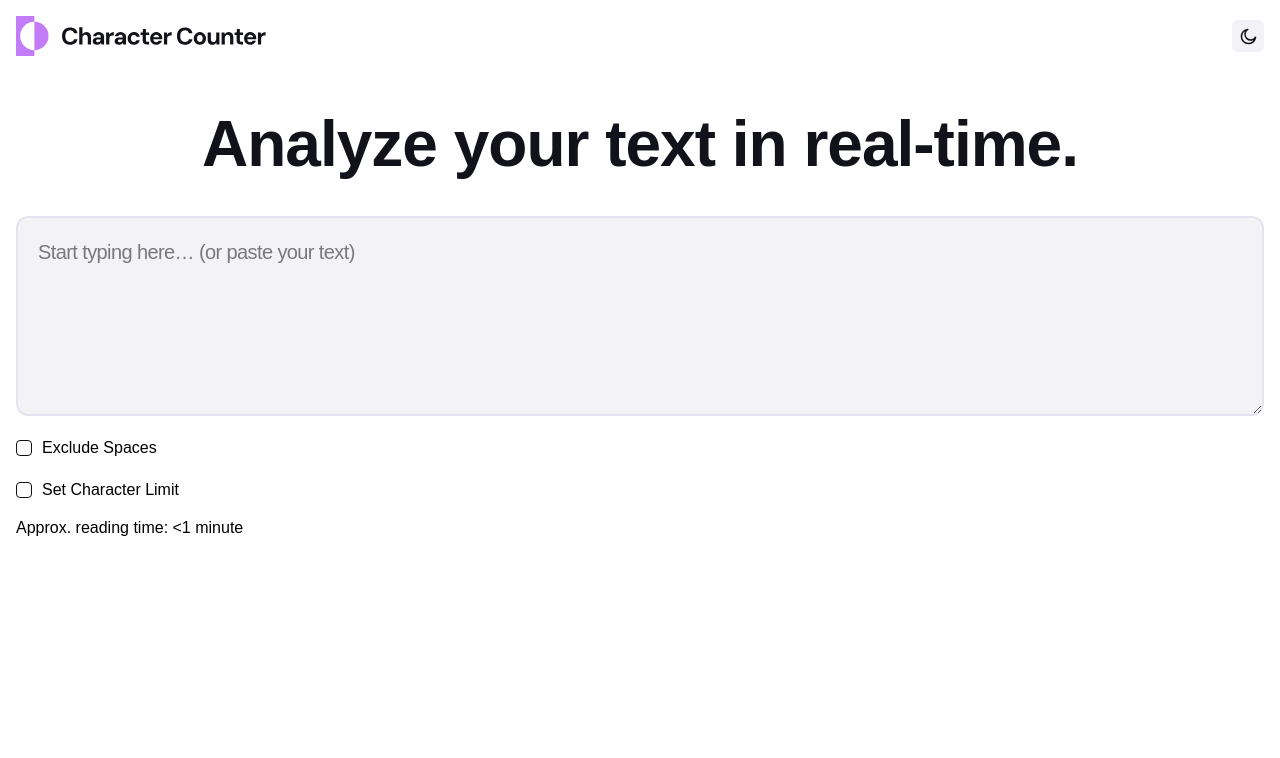
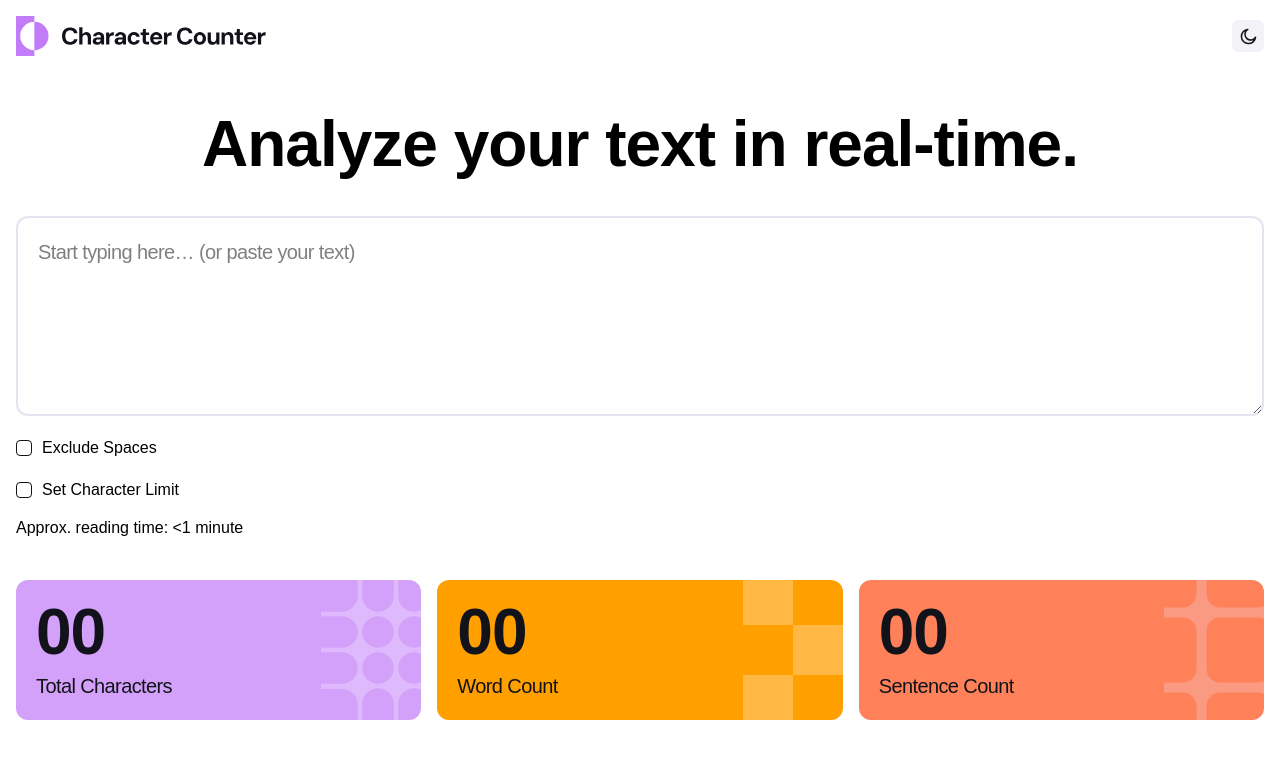
Before and after one commit to Rocabor/Frontend-Monorepo, a Vue app: page / in a window 1280 px wide. Shown: the top 758 px of the page. Built offline with nearby package versions, Linux system fonts and the light colour scheme.

Commit message:
feat: add Stats component with character, word, and sentence counts

```diff
--- a/src/App.vue
+++ b/src/App.vue
@@ -2,10 +2,12 @@
 import { MyFooter } from '@packages/ui';
 import Header from './components/Header.vue';
 import Main from './components/Main.vue';
+import Stats from './components/Stats.vue';
 
 </script>
 
 <template>
   <Header/>
   <Main/>
+
 </template>
--- a/src/components/Main.vue
+++ b/src/components/Main.vue
@@ -1,5 +1,6 @@
 <script setup>
-import { ref, computed } from 'vue';
+import { ref, computed } from 'vue'; // Se eliminó Static
+import Stats from './Stats.vue';
 
 const showCharLimit = ref(false);
 const text = ref('');
@@ -12,61 +13,80 @@ const isOverLimit = computed(() => {
   if (!showCharLimit.value || !charLimit.value) return false;
   return effectiveText.value.length > parseInt(charLimit.value);
 });
+
+// Propiedad computada para contar caracteres
+const totalChar = computed(() => effectiveText.value.length);
+
+// Propiedad computada para contar palabras
+const wordCount = computed(() => {
+  const trimmedText = text.value.trim();
+  if (!trimmedText) return 0;
+  return trimmedText.split(/\s+/).length;
+});
+
+// Propiedad computada para contar oraciones
+const sentCount = computed(() => {
+  const trimmedText = text.value.trim();
+  if (!trimmedText) return 0;
+  const sentences = trimmedText.split(/[.!?]+/).filter(Boolean);
+  return sentences.length;
+});
 </script>
 
 <template>
   <main class="space-y-10">
-    <!--* Title Container -->
     <header class="my-10 px-4">
       <h1 class="text-preset-1 text-center dark:text-neutral-100">Analyze your text in real-time.</h1>
     </header>
 
-    <!--* Main Container -->
     <section class="px-4">
-      <!--* Textarea wrapper -->
       <label for="text-input" class="sr-only">your text</label>
       <div class="mb-4 flex flex-col gap-3">
         <textarea
-          name="text"
           id="text-input"
           v-model="text"
           placeholder="Start typing here… (or paste your text)"
-          class="text-preset-3 focus:shadow-textarea mx-auto flex h-50 w-full rounded-xl border-2 border-neutral-200 bg-neutral-100 p-5 hover:bg-neutral-200 focus:ring-2 focus:outline-none dark:border-neutral-700 dark:bg-neutral-800 dark:text-neutral-200 dark:hover:bg-neutral-700"
+          class="text-preset-3 focus:shadow-textarea mx-auto flex h-50 w-full rounded-xl border-2 p-5 hover:bg-neutral-200 focus:ring-2 focus:outline-hidden dark:bg-neutral-800 dark:text-neutral-200 dark:hover:bg-neutral-700 transition-all"
           :class="{
-            'focus:ring-purple-500': !isOverLimit,
-            'focus:ring-orange-500': isOverLimit,
+            'border-neutral-200 dark:border-neutral-700 focus:ring-purple-500': !isOverLimit,
+            'border-orange-500 focus:ring-orange-500': isOverLimit,
           }"></textarea>
 
-        <p class="text-preset-4 text-orange-500" v-if="isOverLimit" aria-live="polite">
-          <img src="../assets/images/icon-info.svg" alt="info" class="mr-2 inline" />
+        <p class="text-preset-4 text-orange-500 flex items-center" v-if="isOverLimit" aria-live="polite">
+          <img src="../assets/images/icon-info.svg" alt="" aria-hidden="true" class="mr-2 inline" />
           Limit reached! Your text exceeds {{ charLimit }} characters.
         </p>
       </div>
 
-      <!--* Options Container -->
       <fieldset class="flex flex-col gap-3">
         <legend class="sr-only">Options</legend>
 
         <div class="flex items-center gap-2.5">
           <input type="checkbox" id="exclude-spaces" v-model="excEsp" class="checkBox" />
-          <label for="exclude-spaces" class="dark:text-neutral-200 py-1">Exclude Spaces</label>
+          <label for="exclude-spaces" class="dark:text-neutral-200 py-1 cursor-pointer select-none">Exclude Spaces</label>
         </div>
 
-        <div class="flex  items-center gap-2.5">
+        <div class="flex items-center gap-2.5">
           <input type="checkbox" id="character-limit" v-model="showCharLimit" class="checkBox" />
-          <label for="character-limit" class="dark:text-neutral-200 py-0.5">Set Character Limit</label>
+          <label for="character-limit" class="dark:text-neutral-200 py-0.5 cursor-pointer select-none">Set Character Limit</label>
 
           <input
             type="text"
             id="input-char-limit"
             v-if="showCharLimit"
             v-model="charLimit"
-            class="w-13.75 rounded-md border border-neutral-900 dark:border-neutral-600 px-3 py-0.5 text-preset-4 text-neutral-900 dark:text-neutral-0"
+            class="w-13.75 rounded-md border border-neutral-900 dark:border-neutral-600 px-3 py-0.5 text-preset-4 text-neutral-900 dark:text-neutral-0 dark:bg-neutral-800 focus:outline-hidden focus:ring-1 focus:ring-purple-500"
             maxlength="3" />
           <label for="input-char-limit" class="sr-only">Character limit value</label>
         </div>
-        <p class="dark:text-neutral-200">Approx. reading time: <1 minute</p>
+        <p class="dark:text-neutral-200">Approx. reading time: &lt;1 minute</p>
       </fieldset>
     </section>
+
+    <Stats
+      :total-char="totalChar"
+      :word-count="wordCount"
+      :sent-count="sentCount"
+    />
   </main>
 </template>
--- /dev/null
+++ b/src/components/Stats.vue
@@ -0,0 +1,42 @@
+<script setup>
+import { computed } from 'vue';
+
+const props = defineProps({
+  totalChar: {
+    type: Number,
+    required: true,
+  },
+  wordCount: {
+    type: Number,
+    required: true,
+  },
+  sentCount: {
+    type: Number,
+    required: true,
+  },
+});
+
+// Formateadores locales para asegurar el look "00" del diseño original
+const formatChar = computed(() => String(props.totalChar).padStart(2, '0'));
+const formatWords = computed(() => String(props.wordCount).padStart(2, '0'));
+const formatSentences = computed(() => String(props.sentCount).padStart(2, '0'));
+</script>
+
+<template>
+  <div class="mt-10 flex flex-col gap-4 px-4 md:grid md:grid-cols-3">
+    <div class="Stat-Container bg-pattern-char bg-purple-400 text-neutral-900">
+      <p class="text-preset-1">{{ formatChar }}</p>
+      <p class="text-preset-3">Total Characters</p>
+    </div>
+
+    <div class="Stat-Container bg-pattern-word bg-yellow-500 text-neutral-900">
+      <p class="text-preset-1">{{ formatWords }}</p>
+      <p class="text-preset-3">Word Count</p>
+    </div>
+
+    <div class="Stat-Container bg-pattern-sentence bg-orange-500 text-neutral-900">
+      <p class="text-preset-1">{{ formatSentences }}</p>
+      <p class="text-preset-3">Sentence Count</p>
+    </div>
+  </div>
+</template>
--- a/src/style.css
+++ b/src/style.css
@@ -42,7 +42,6 @@
   font-weight: 700;
   line-height: 100%;
   letter-spacing: -1px;
-  color: var(--color-neutral-900);
 }
 
 @utility text-preset-2 {
@@ -52,11 +51,10 @@
   letter-spacing: -1px;
 }
 @utility text-preset-3 {
-  font-size: clamp(1rem, calc(0.761rem + 1.018vw), 1.25rem);
+  font-size: 20px;
   font-weight: 400;
   line-height: 140%;
   letter-spacing: -0.6px;
-  /* color:var(--neutral-700) */
 }
 
 @utility text-preset-4 {
@@ -64,7 +62,6 @@
   font-weight: 400;
   line-height: 130%;
   letter-spacing: -0.6px;
-
 }
 
 @utility bg-icon-check {
@@ -75,7 +72,7 @@
 }
 
 .checkBox {
-  @apply size-4 cursor-pointer appearance-none rounded-sm border border-neutral-900 dark:border-neutral-200 transition-all;
+  @apply size-4 cursor-pointer appearance-none rounded-sm border border-neutral-900 transition-all dark:border-neutral-200;
 
   &:checked {
     @apply bg-icon-check border-purple-500 bg-purple-500 hover:bg-purple-400;
@@ -84,3 +81,36 @@
     @apply border-neutral-0 border-2 ring-2 ring-purple-400 outline-none;
   }
 }
+
+/** Stats Container */
+
+.Stat-Container {
+  display: flex;
+  flex-direction: column;
+  gap: 8px;
+  padding: 20px;
+  min-height: 130px;
+  width: 100%;
+  border-radius: 12px;
+}
+
+@utility bg-pattern-char {
+  background-image: url('./assets/images/pattern-character-count.svg');
+  background-repeat: no-repeat;
+  background-position: right -50px center;
+  background-size: 150px;
+}
+
+@utility bg-pattern-word {
+  background-image: url('./assets/images/pattern-word-count.svg');
+  background-repeat: no-repeat;
+  background-position: right -50px center;
+  background-size: 150px;
+}
+
+@utility bg-pattern-sentence {
+  background-image: url('./assets/images/pattern-sentence-count.svg');
+  background-repeat: no-repeat;
+  background-position: right -50px center;
+  background-size: 150px;
+}
```
